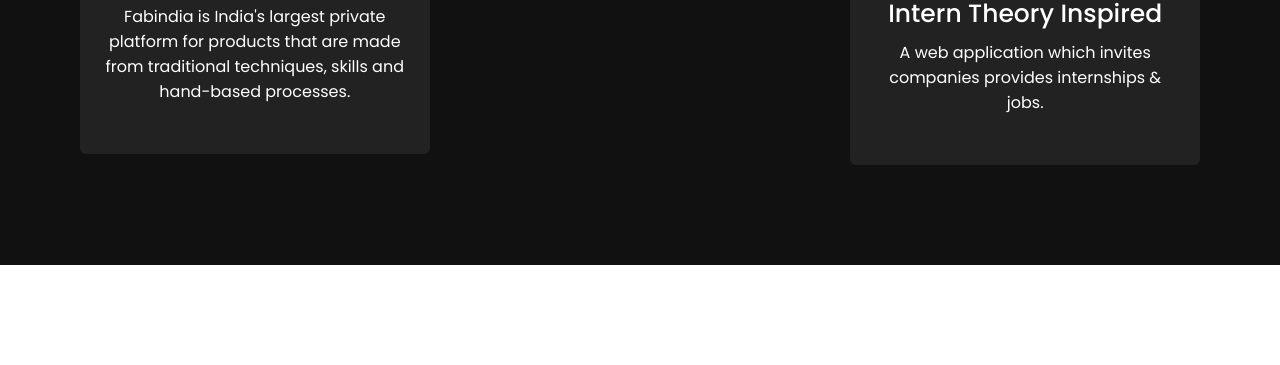
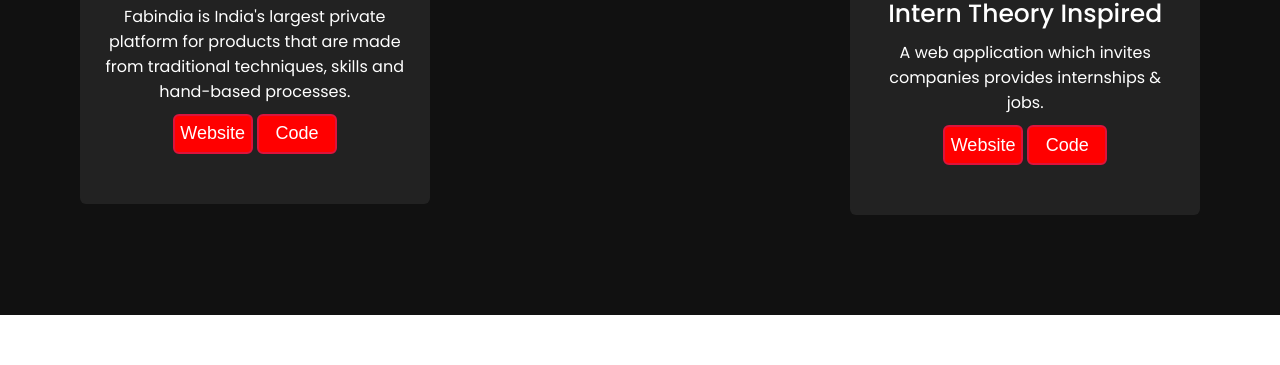
Before and after one commit to Sarfaraz0730/Sarfaraz-Portfolio, a plain HTML site: page Sarfaraz Portfolio/index.html in a window 1280 px wide. Shown: the part 2245-2610 px from the top of the page. Drawn offline with nearby package versions, Linux system fonts and the light colour scheme.

Commit message:
Link Updated

```diff
--- a/Sarfaraz Portfolio/index.html
+++ b/Sarfaraz Portfolio/index.html
@@ -4,6 +4,7 @@
 <head>
     <meta charset="UTF-8">
     <meta name="viewport" content="width=device-width, initial-scale=1.0">
+
     <title>Personal Portfolio</title>
     <link rel="stylesheet" href="style.css">
     <link rel="stylesheet" href="https://cdnjs.cloudflare.com/ajax/libs/font-awesome/5.15.3/css/all.min.css"/>
@@ -59,7 +60,7 @@
                     <div class="text">I'm Sarfaraz and I'm a <span class="typing-2"></span></div>
 
                         I belong from a commerce background , I realised that I'm not enjoying the work and also felt very competitive and that's why I decided to  pursue BCA and learn programming languages like C/C++ C#, Visual basic , Dot Net, Java, Python .I am very passionate about technology specially about programming language. Therefore, I joined Masai school to learn web development. Currently, I'm pursuing full stack web development course at Masai School. After completing a few months at Masai school, I was able to get my hands on experience various web technologies like HTML , CSS ,Javascript, NodeJS, MongoDB,  React & Redux.I have completed many projects.Other than web development, my interests are reading books, playing Cricket</p>
-                    <a href="https://github.com/Sarfaraz0730 ">Git Hub</a>
+                    <!-- <a  class="column right" href="https://github.com/Sarfaraz0730 ">Git Hub Link</a> -->
                 </div>
             </div>
         </div>
@@ -77,14 +78,23 @@
                         <div class="text">  <img class = "fab" src="./images/Fabindia_logo.svg" alt=""></div>
 
                         <p>Fabindia is India's largest private platform for products that are made from traditional techniques, skills and hand-based processes.</p>
+
+                        <button  class="btn">  <a class = "link" href="https://wonderful-visvesvaraya-67fdb5.netlify.app/index.html">Website</a></button> <span> <button  class="btn">  <a class = "link" href="https://github.com/Sarfaraz0730/Fab-India-Inspired-/tree/main/Fab-India-Project-main%20(1)/Fab-India-Project-main">Code</a></button></span>
+
+                      <!-- <button type="button" class="btn btn-outline-danger">Danger</button> -->
+
+
                     </div>
                 </div>
                 <div class="card">
                     <div class="box">
                         <!-- <i class="fas fa-paint-brush"></i> -->
-                        <div class="text">  <img class = "fab" src="./images/intern1.jpg" alt=""></div>
+                        <div class="text">  <img class = "fab" src="./images/internlanding.png" alt=""></div>
                         <div class="text">Intern Theory Inspired </div>
                         <p>A web application which invites companies provides internships & jobs.</p>
+
+                        <button class="btn">  <a  class = "link" href="https://intern-theory-clone.vercel.app/">Website</a></button> <span>
+                            <button class="btn">  <a class = "link" href="https://github.com/pavithran-paviii/Intern_Theory">Code</a></button></span>
                     </div>
                 </div>
 
--- a/Sarfaraz Portfolio/style.css
+++ b/Sarfaraz Portfolio/style.css
@@ -693,4 +693,47 @@ footer span a:hover{
 .fab{
     height: 400px;
     width: 310px;
+
+
 }
+.btn{
+    margin-top: 10px;
+    height: 40px;
+    width: 80px;
+    background-color: red;
+    color: #fff;
+    text-decoration: none;
+    padding: 5px;
+    border-radius: none;
+
+    border: 2px solid crimson;
+    transition: all 0.3s ease;
+    outline: none;
+    font-size: 18px;
+    font-weight: 500;
+    border-radius: 6px;
+    cursor: pointer;
+    flex-wrap: nowrap;
+
+
+    /* color: #fff;
+    display: block;
+    width: 100px!important;
+    height: 45px;
+    outline: none;
+    font-size: 18px;
+    font-weight: 500;
+    border-radius: 6px;
+    cursor: pointer;
+    flex-wrap: nowrap;
+    background: crimson;
+    border: 2px solid crimson;
+    transition: all 0.3s ease; */
+
+
+}
+.link{
+    text-decoration: none;
+    color: #fff;
+
+}
```
